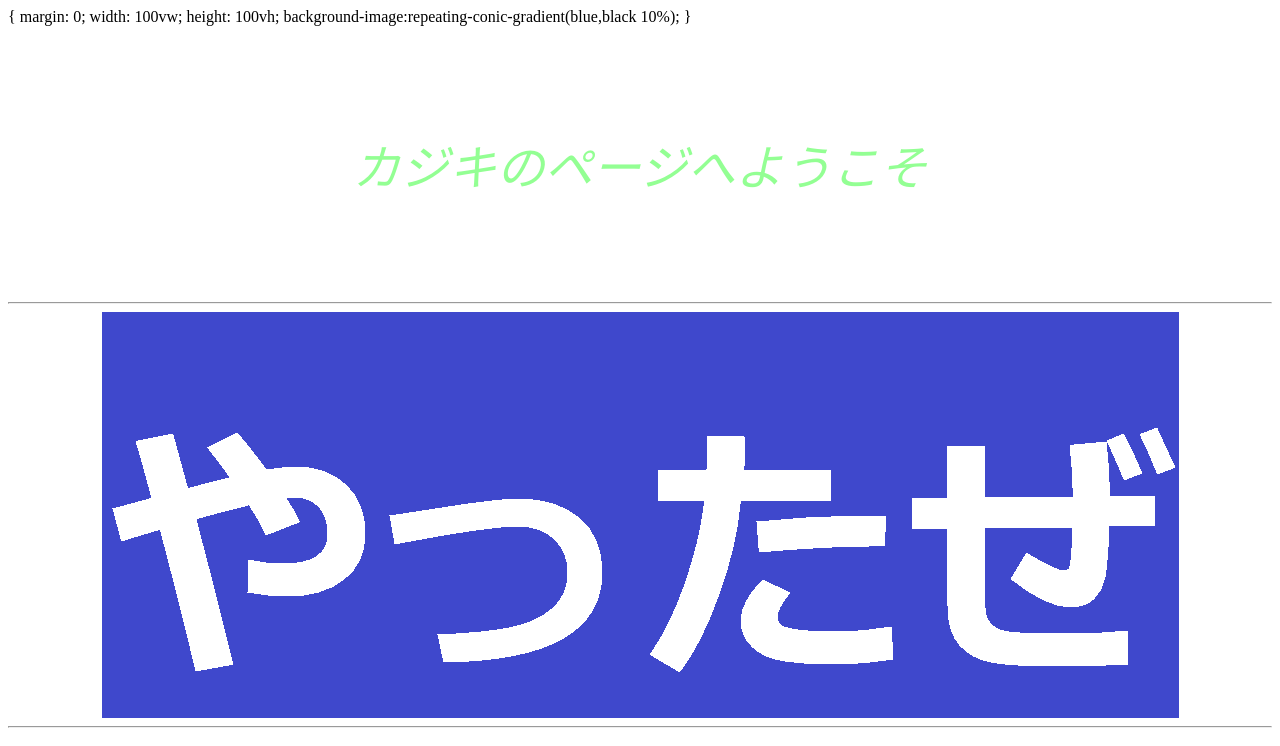
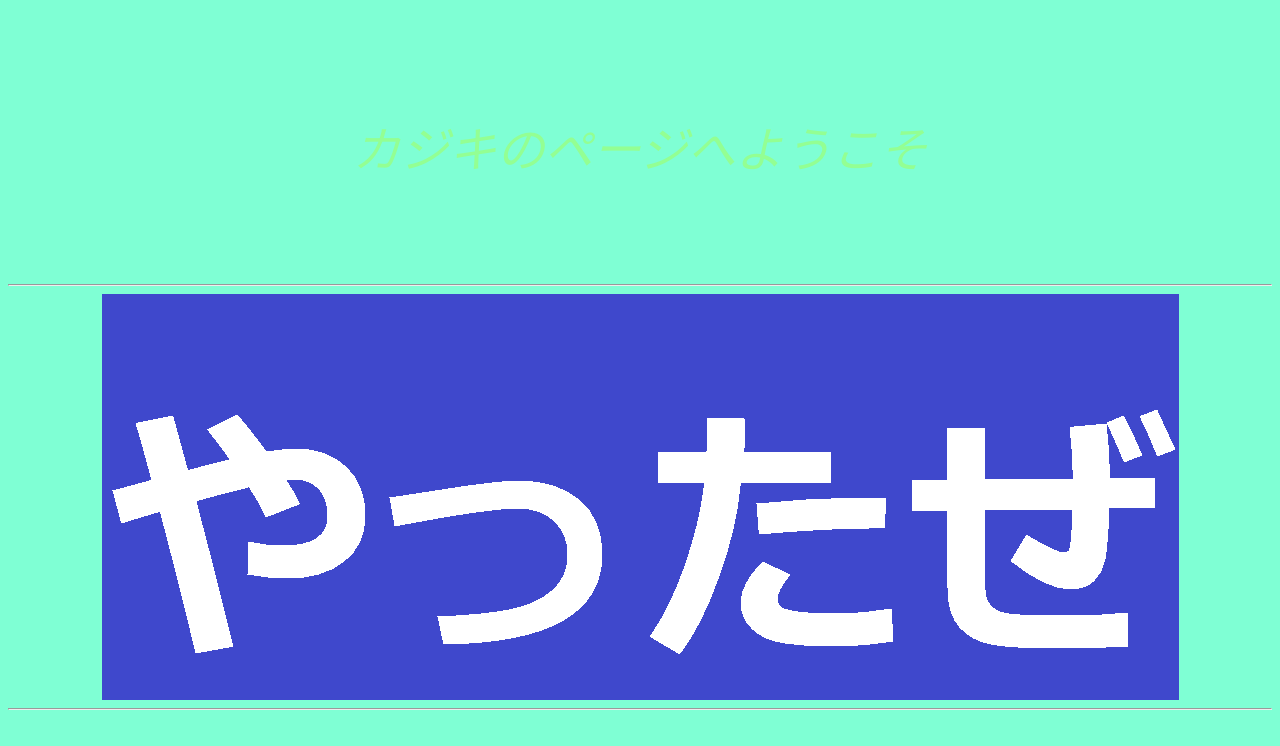
Before and after one commit to Kajikikajiki/Kajikikajiki.github.io, a plain HTML site: page index.html in a window 1280 px wide. Shown: the top 746 px of the page. Drawn offline with Linux system fonts and the light colour scheme.

Commit message:
Update index.html

```diff
--- a/index.html
+++ b/index.html
@@ -7,14 +7,8 @@
     Kajiki home
   </title>
 </head>
-
+<body bgcolor = #7fffd4>
 <body>
-  {
-  margin: 0;
-  width: 100vw;
-  height: 100vh;
-  background-image:repeating-conic-gradient(blue,black 10%);
-}
 <center>
   <font size=7 color=#93ff93>
     <br>
```
